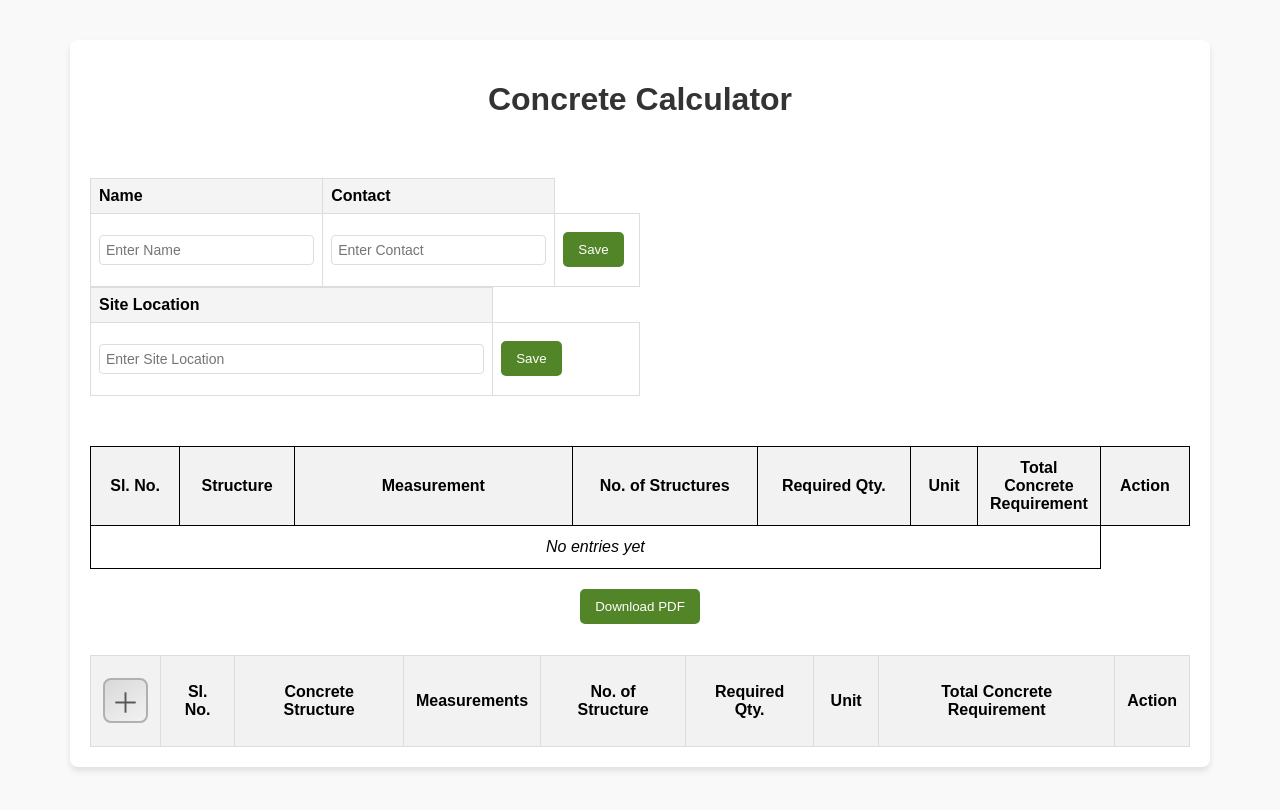
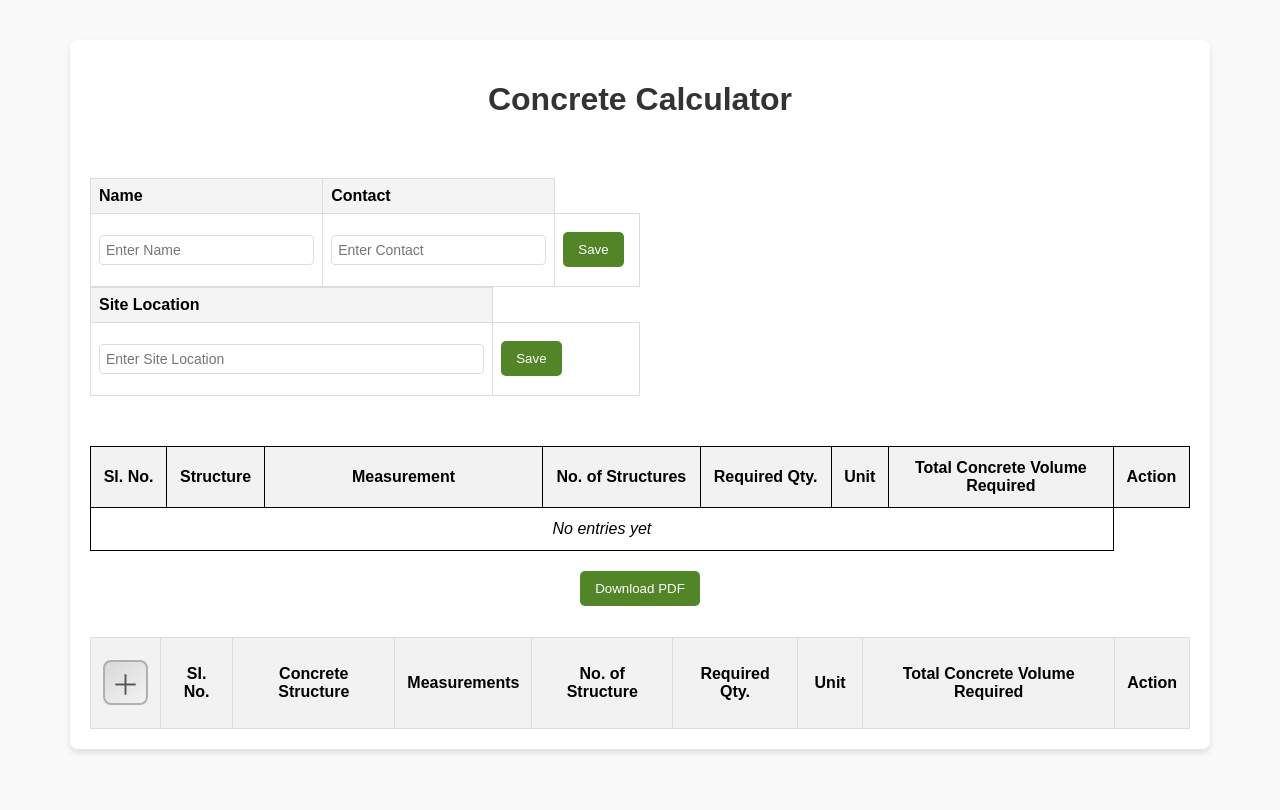
Before and after one commit to NovaWebDesignz/calcform, a React (Create React App) app: page / in a window 1280 px wide. Shown: the top 810 px of the page. Built offline with nearby package versions, Linux system fonts and the light colour scheme.

Commit message:
"Total Concrete Volume Required" given

```diff
--- a/src/App.js
+++ b/src/App.js
@@ -367,7 +367,7 @@ const calculateResult = (option, inputs) => {
               <th>No. of Structures</th>
               <th>Required Qty.</th>
               <th>Unit</th>
-              <th className="saved-column">Total Concrete Requirement</th>
+              <th>Total Concrete Volume Required</th>
               <th>Action</th>
             </tr>
           </thead>
@@ -420,7 +420,7 @@ const calculateResult = (option, inputs) => {
               <th>No. of Structure</th> {/* ✅ New column */}
               <th>Required Qty.</th>
               <th className="unit-column">Unit</th>
-              <th>Total Concrete Requirement</th>
+              <th>Total Concrete Volume Required</th>
               <th>Action</th>
             </tr>
           </thead>
```
